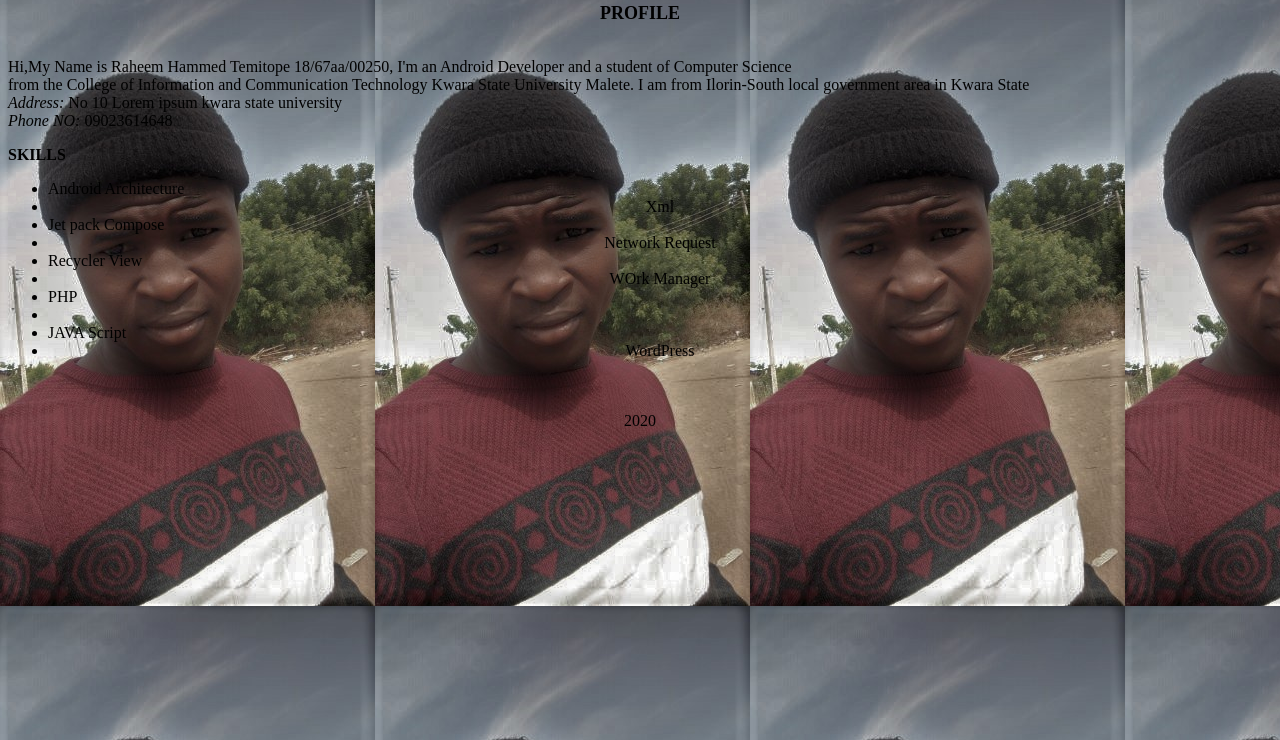
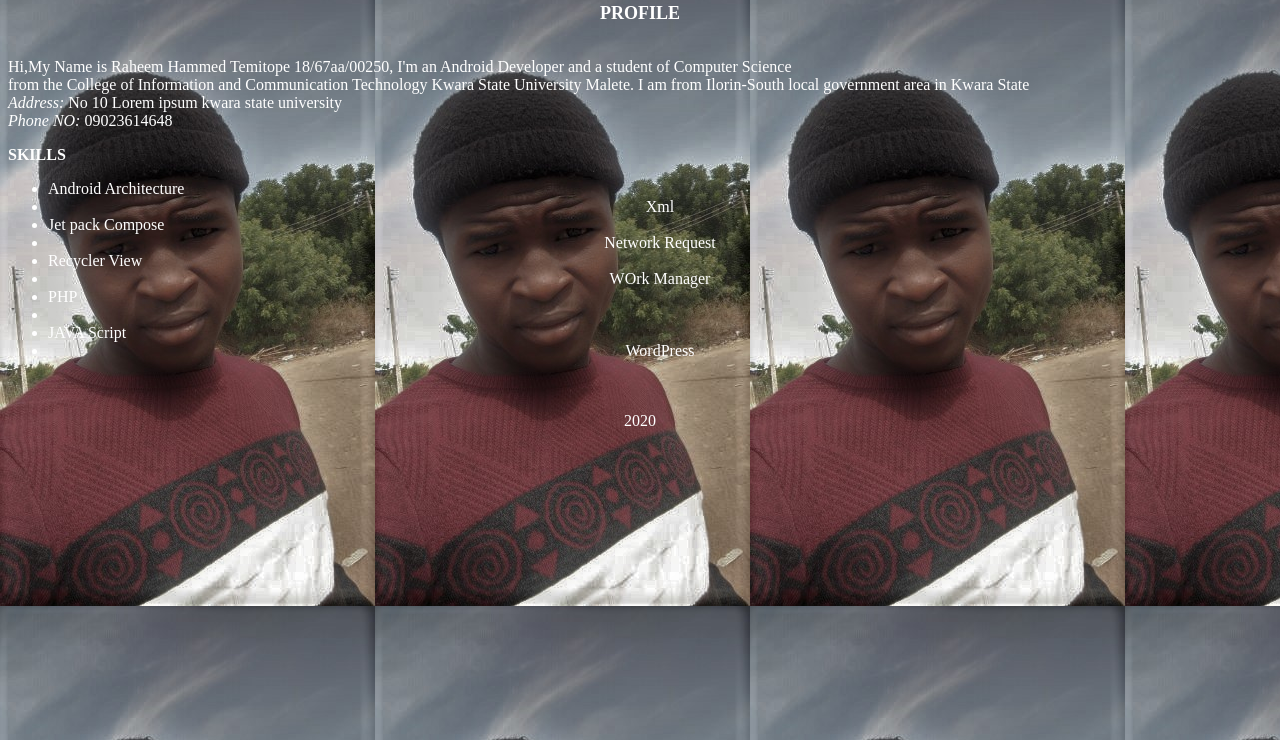
Before and after one commit to RaheemJnr/Portfolio, a plain HTML site: page index.html in a window 1280 px wide. Shown: the part 60-800 px from the top of the page. Drawn offline with Linux system fonts and the light colour scheme.

Commit message:
Update index.html

```diff
--- a/index.html
+++ b/index.html
@@ -8,7 +8,7 @@
    <title> </title>
 
 </head>
-<body style="background-image: url('ham.jpg'); fo">
+<body style="background-image: url('ham.jpg'); color:white;">
     <header
         <div>
             <span style="font-size: xx-large;"><b>My Portfolio</b></span>
```
